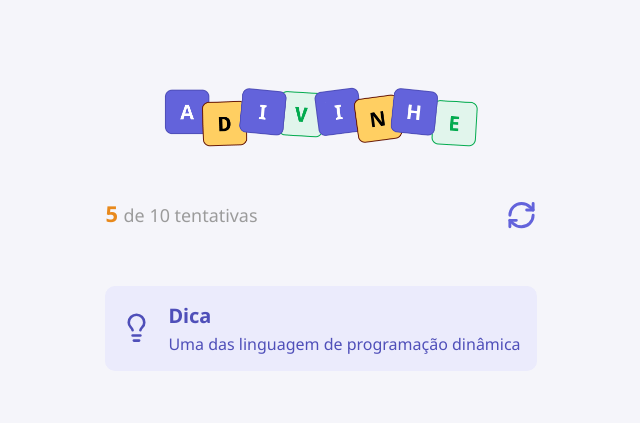
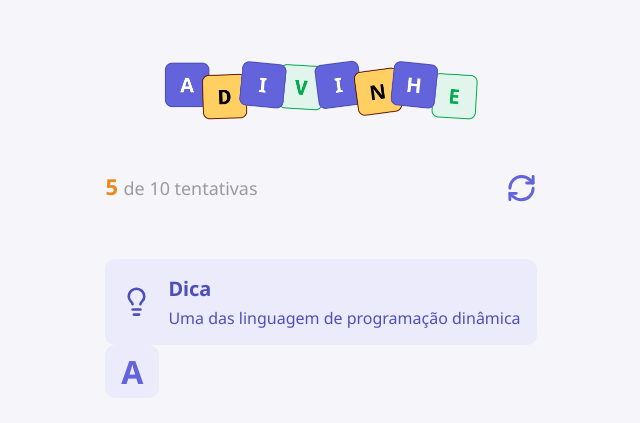
Before and after one commit to Davi-Lorena/Adivinhe, a React (Vite) app: page / in a window 1280 px wide. Shown: the part 171-594 px from the top of the page, without its empty margins (319-959 px from the left). Built offline with nearby package versions, Linux system fonts and the light colour scheme.

Commit message:
feat: adiciona componente de letra

```diff
--- a/src/app.tsx
+++ b/src/app.tsx
@@ -1,5 +1,6 @@
 import { Header } from "./components/Header"
 import { Tip } from "./components/Tip"
+import { Letter } from "./components/Letter"
 
 import styles from "./app.module.css"
 
@@ -15,6 +16,7 @@ return (
     <main>
     <Header current={5} max={10} onRestart={handleRestartGame} />
     <Tip tip="Uma das linguagem de programação dinâmica" />
+    <Letter value="a"/>
     </main>
   </div>
 )
--- /dev/null
+++ b/src/components/Letter/index.tsx
@@ -0,0 +1,13 @@
+import styles from "./styles.module.css"
+
+type Props = {
+    value?: string
+}
+
+export function Letter( {value = ""}: Props) {
+    return (
+        <div className={styles.letter}>
+            <span>{value}</span>
+        </div>
+    )
+}
--- /dev/null
+++ b/src/components/Letter/styles.module.css
@@ -0,0 +1,16 @@
+.letter {
+    width: 3.37rem;
+    height: 3.37rem;
+    border-radius: 0.62rem;
+
+    background-color: #ebebfc;
+    color: #6363db;
+
+    text-transform: uppercase;
+    font-size: 2rem;
+    font-weight: 700;
+
+    display: flex;
+    align-items: center;
+    justify-content: center;
+}
```
